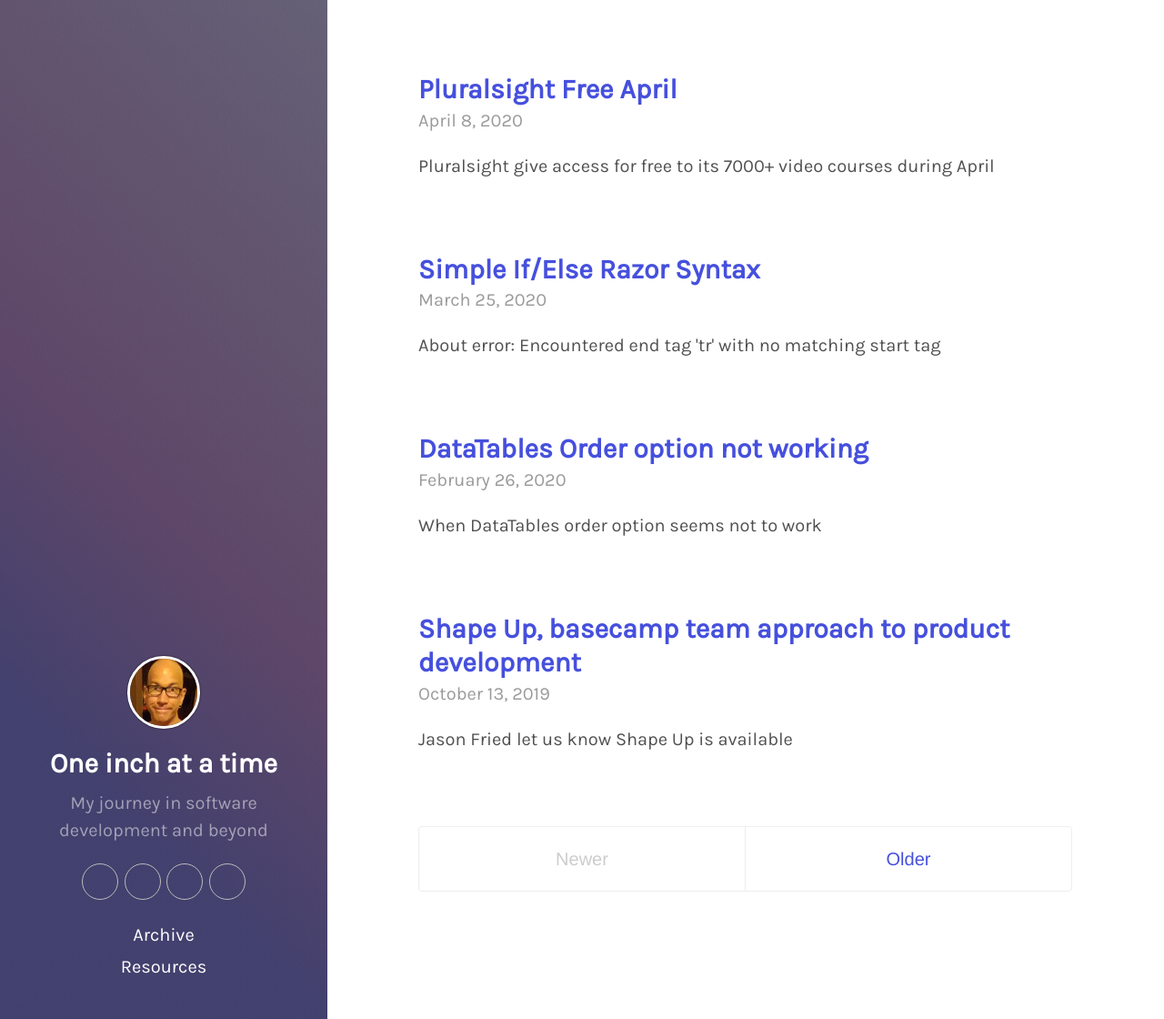
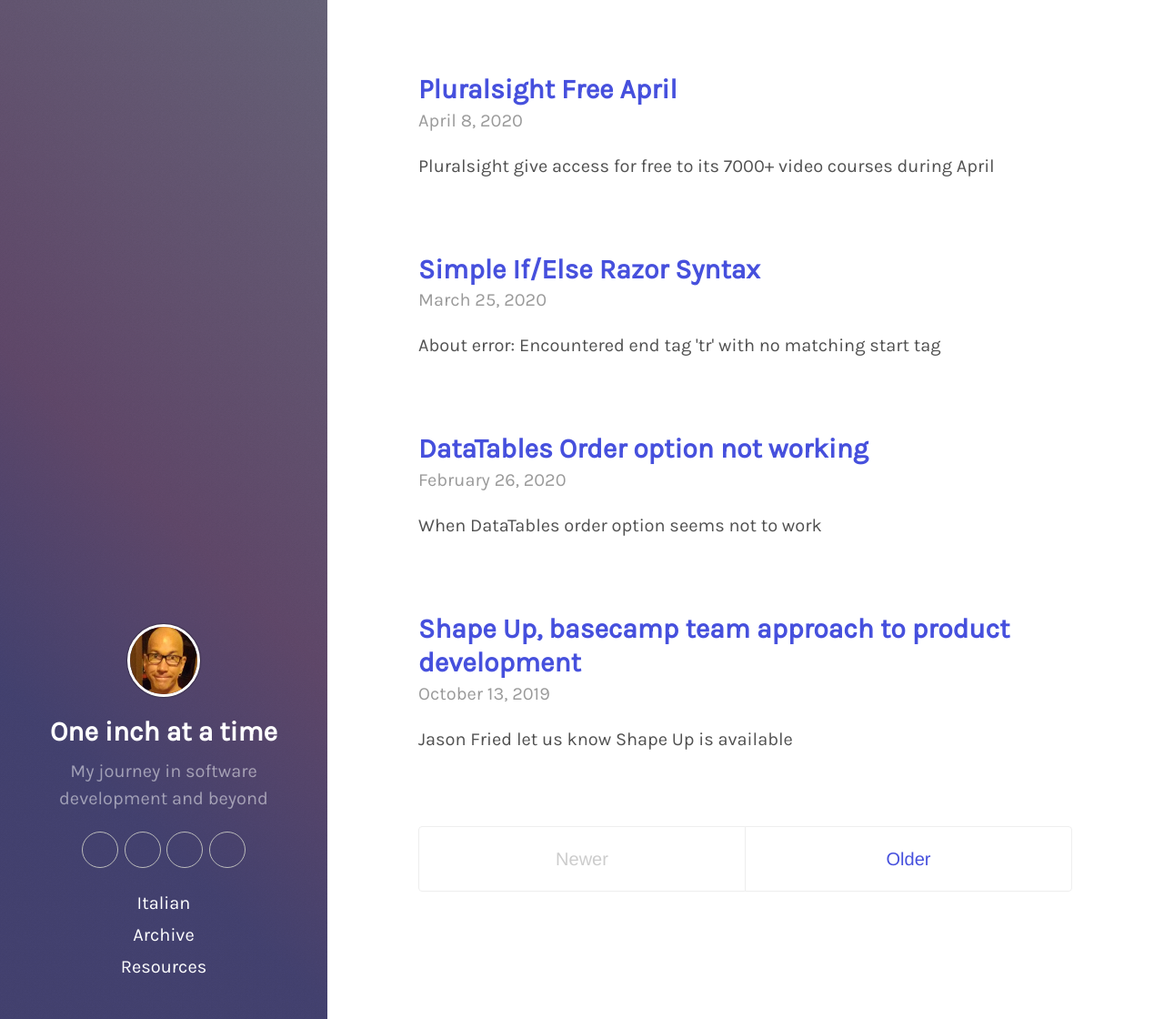
Before and after one commit to kingsor/kingsor.github.io, a Jekyll site: the page built from index.html, in a window 1280 px wide and 1120 px high. Shown: the whole window at 91% size. Built offline with Jekyll 4.4.1, drawn with Linux system fonts in a browser that asks for light colours; some web fonts are replaced; the list of posts is cut into pages by our own code.

Commit message:
Add 'Italian' link to posts in italian

```diff
--- a/_includes/sidebar.html
+++ b/_includes/sidebar.html
@@ -49,6 +49,7 @@
     </div>
 
     <div class="sidebar-nav">
+      <a class="sidebar-nav-item" href="/italang/">Italian</a>
       <a class="sidebar-nav-item" href="/archive/">Archive</a>
       <a class="sidebar-nav-item" href="/resources/">Resources</a>
       <!--
```
